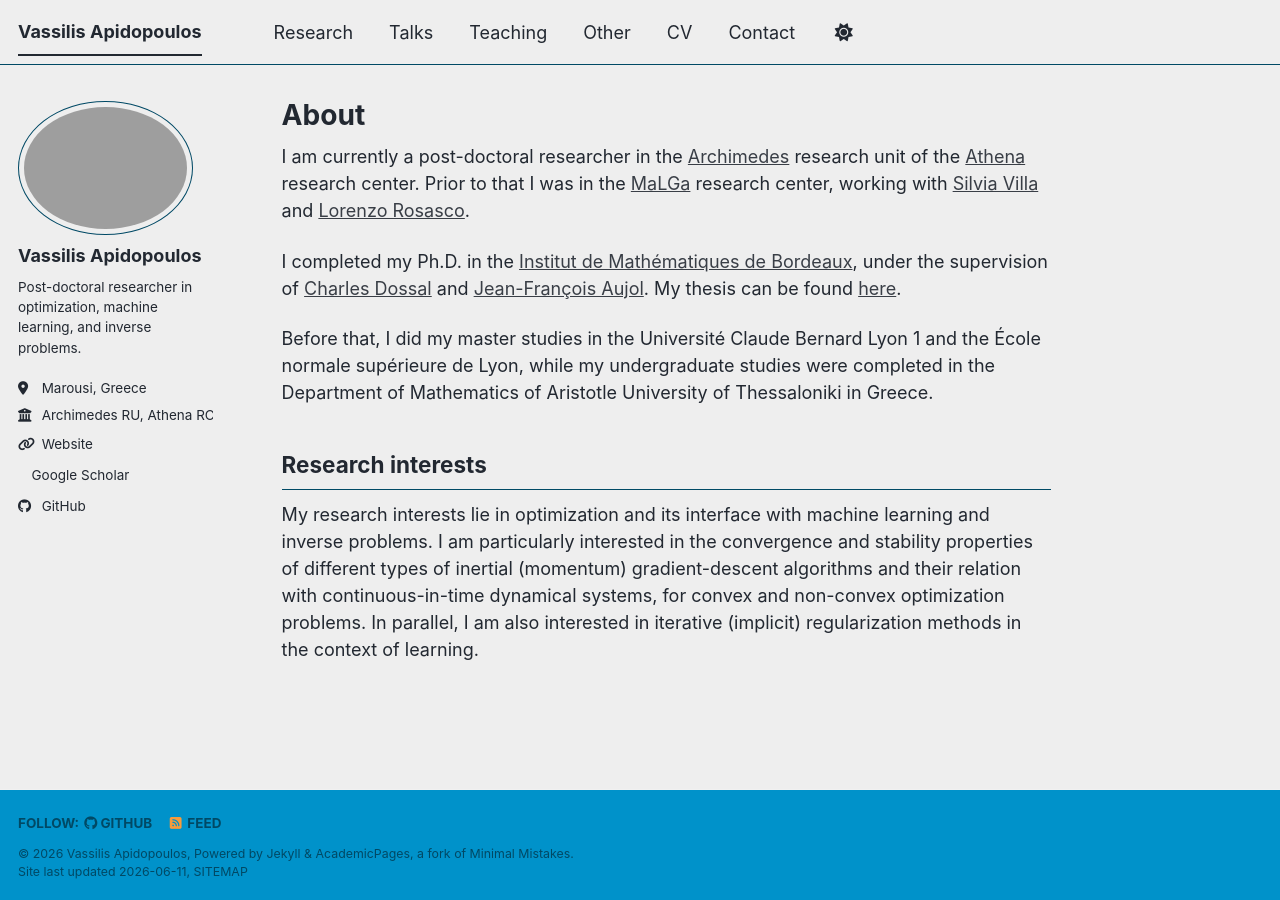
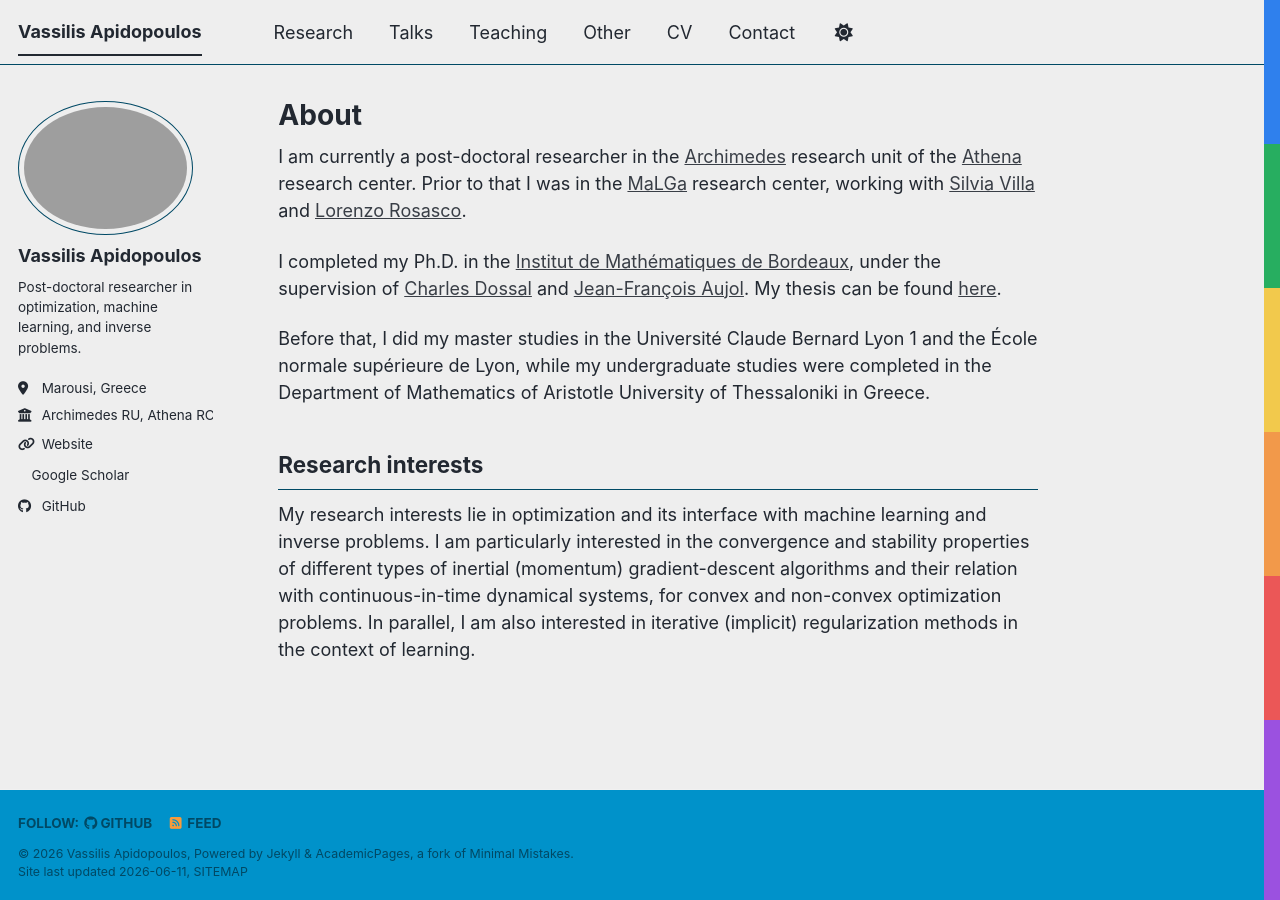
Before and after one commit to vassilisapid/academic-test, a Jekyll site: the page built from _pages/about.md, in a window 1280 px wide. Built offline with Jekyll 4.4.1, drawn with Linux system fonts in a browser that asks for light colours; a script bundle is joined from its source files by our own code; library files that are not in the unit come from our copies.

Commit message:
Update custom.html

```diff
--- a/_includes/head/custom.html
+++ b/_includes/head/custom.html
@@ -1,33 +1,54 @@
 <style>
-.home-flex-profile {
-  display: flex;
-  gap: 1.5rem;
-  align-items: center;
-  margin-bottom: 2rem;
-  padding-bottom: 1.25rem;
-  border-bottom: 1px solid #e5e5e5;
+/* Right-side coloured bundle */
+.right-color-bundle {
+  position: fixed;
+  top: 0;
+  right: 0;
+  width: 16px;
+  height: 100vh;
+  z-index: 999;
+  pointer-events: none;
+
+  background:
+    linear-gradient(
+      to bottom,
+      #2f80ed 0%,
+      #2f80ed 16%,
+      #27ae60 16%,
+      #27ae60 32%,
+      #f2c94c 32%,
+      #f2c94c 48%,
+      #f2994a 48%,
+      #f2994a 64%,
+      #eb5757 64%,
+      #eb5757 80%,
+      #9b51e0 80%,
+      #9b51e0 100%
+    );
 }
-.home-flex-profile__image img {
-  width: 180px;
-  max-width: 100%;
-  height: auto;
-  border-radius: 6px;
+
+/* Give the page a little breathing room so the strip does not feel attached to text */
+body {
+  padding-right: 16px;
 }
-.home-flex-profile__text h1 {
-  margin-top: 0;
-  margin-bottom: 0.4rem;
+
+/* Hide it on small screens */
+@media screen and (max-width: 768px) {
+  .right-color-bundle {
+    display: none;
+  }
+
+  body {
+    padding-right: 0;
+  }
 }
-.home-flex-profile__subtitle {
-  margin-top: 0;
-  font-size: 1.05rem;
-}
-.home-flex-profile__links a {
-  font-weight: 600;
-}
-@media (max-width: 720px) {
-  .home-flex-profile {
-    flex-direction: column;
-    align-items: flex-start;
+
+/* Slightly soften it in dark mode */
+@media (prefers-color-scheme: dark) {
+  .right-color-bundle {
+    opacity: 0.75;
   }
 }
 </style>
+
+<div class="right-color-bundle"></div>
```
